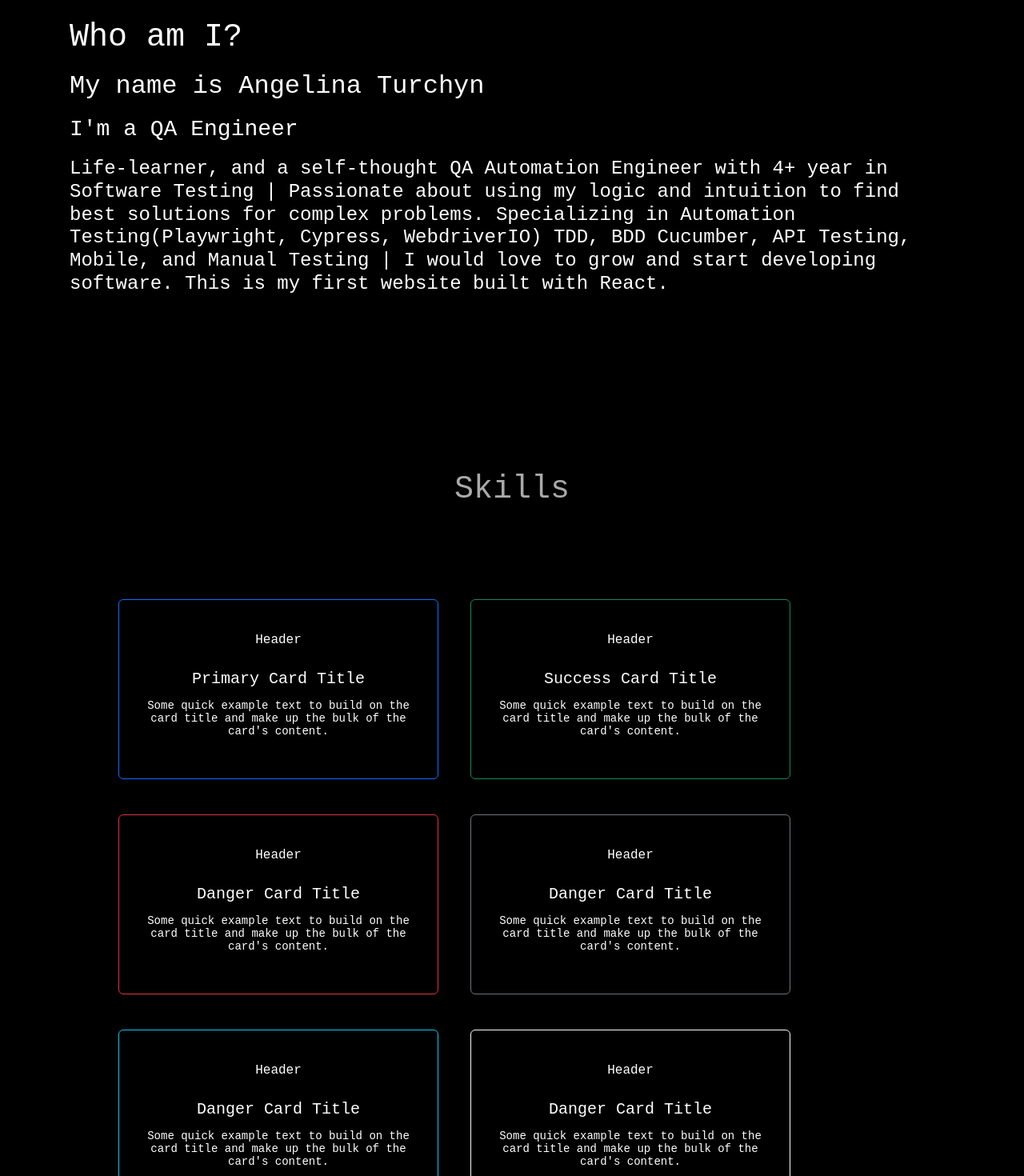
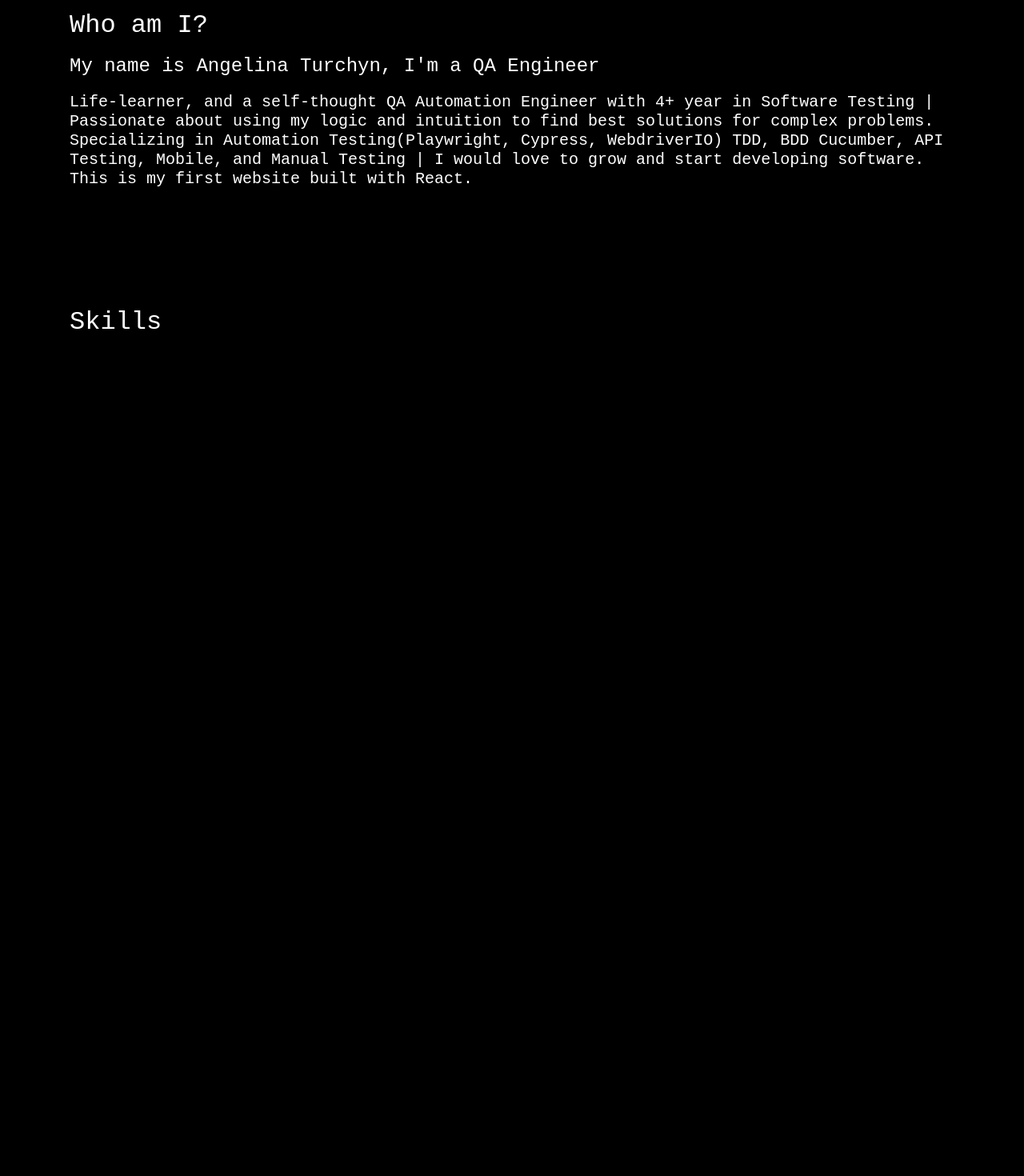
Before and after one commit to angelinaturchyn/react-portfolioproject, a React (Create React App) app: page / in a window 1280 px wide. Shown: the part 1330-2800 px from the top of the page at 80% size. After the commit the page ends 1776 px from the top, so only its background shows below. Built offline with nearby package versions, Linux system fonts and the light colour scheme; the HTML template or start-up script is replaced by a standard one.

Commit message:
refactored UI

```diff
--- a/src/App.css
+++ b/src/App.css
@@ -121,11 +121,14 @@ img {
 }
 
 
-@media (prefers-reduced-motion: no-preference) {
-  .App-logo {
-    animation: App-logo-spin infinite 20s linear;
+
+@media (min-width:1700px) {
+  main .container {
+    max-width: 100%;
+    padding: 0 150px;
   }
 }
+
 
 .App-header {
   background-color: #282c34;
@@ -160,15 +163,14 @@ img {
 
 .top-left {
   position: absolute;
-  top: 350px;
-  left: 40px;
-  font-size: 20px;
+  top: 150px;
+  left: 20px;
 }
 
 .centered {
   position: absolute;
-  top: 50%;
-  left: 30%;
+  top: 20%;
+  left: 20%;
   transform: translate(-50%, -50%);
 }
 
@@ -176,26 +178,25 @@ img {
 
 .aboutme {
   text-align: left;
-  padding: 30px;
+  padding: 20px;
   margin-top: 40px;
-  margin-bottom: 160px;
+  margin-bottom: 100px;
+
 }
 
 .card {
   background-color: black !important;
-  padding: 30px;
+  padding: 0px;
   margin-left: 20px;
   margin-right: 20px;
   margin-bottom: 20px;
   color: white;
-
-
 }
 
 .skills {
-  position: center;
+  text-align: left;
   padding: 10px;
-  margin-top: 40px;
+  margin-top: 0px;
   margin-left: 30px;
   margin-right: 30px;
 }
--- a/src/App.js
+++ b/src/App.js
@@ -4,10 +4,11 @@ import {NavBar} from "./components/navBar";
 import {Banner} from "./components/banner";
 import {Skills} from "./components/skills";
 import {AboutMe} from "./components/aboutMe";
+import React, { useState, useEffect } from 'react'
 
 
 function App() {
-  return (
+    return (
     <div className="App">
       <NavBar/>
         <Banner/>
--- a/src/components/aboutMe.js
+++ b/src/components/aboutMe.js
@@ -6,17 +6,15 @@ export const AboutMe = () => {
 
     const [activeLink] = useState('home');
     const [click, setClick] = useState(false)
-
     return (
         <Container className={'aboutme'} id="aboutme">
-            <h1>Who am I?</h1>
-            <h2>My name is Angelina Turchyn </h2>
-            <h3>I'm a QA Engineer</h3>
-            <h4>Life-learner, and a self-thought QA Automation Engineer with 4+ year in Software Testing |
+            <h2>Who am I?</h2>
+            <h4>My name is Angelina Turchyn, I'm a QA Engineer</h4>
+            <h5>Life-learner, and a self-thought QA Automation Engineer with 4+ year in Software Testing |
                 Passionate about using my logic and intuition to find best solutions for complex problems. Specializing in Automation Testing(Playwright, Cypress, WebdriverIO)
                 TDD, BDD Cucumber, API Testing, Mobile, and Manual Testing |
                 I would love to grow and start developing software. This is my first website built with React.
-            </h4>
+            </h5>
         </Container>
     )
 }
--- a/src/components/banner.js
+++ b/src/components/banner.js
@@ -50,7 +50,7 @@ export const Banner = () => {
             <img src={headerImg} alt="Header Img"/>
                     <div className="top-left" >
                         <Col xs={12} md={6} xl={7}>
-                        <h1>{`Hi there! I'm Angelina,`} <span className="txt-rotate"  data-rotate='[ " QA Engineer", "QA Engineer", "UI/UX Designer" ]'><span className="wrap">{text}</span></span></h1>
+                        <h2>{`Hi there! I'm Angelina,`} <span className="txt-rotate"  data-rotate='[ " QA Engineer", "QA Engineer", "UI/UX Designer" ]'><span className="wrap">{text}</span></span></h2>
                         </Col>
                     </div>
         </section>
--- a/src/components/skills.js
+++ b/src/components/skills.js
@@ -1,9 +1,6 @@
 import * as React from 'react';
 import {useRef, useState} from 'react';
-import Carousel from 'react-bootstrap/Carousel';
-import Card from 'react-bootstrap/Card';
-import Row from 'react-bootstrap/Row';
-import {Col} from "react-bootstrap";
+import {Container} from "react-bootstrap";
 
 export const Skills = () => {
     const [index, setIndex] = useState(0);
@@ -13,108 +10,10 @@ export const Skills = () => {
     };
 
         return (
-            <div className='skills' id='skills'>
-                <h1>Skills</h1>
-
-                <Row  className="g-4">
-
-                <Card border="primary" style={{ width: '25rem' }}>
-
-                    <Card.Header>Header</Card.Header>
-                    <Card.Body>
-                        <Card.Title>Primary Card Title</Card.Title>
-                        <Card.Text>
-                            Some quick example text to build on the card title and make up the
-                            bulk of the card's content.
-                        </Card.Text>
-                    </Card.Body>
-                </Card>
-                <br />
+            <Container className={'skills'} id="skills">
+                <h2>Skills</h2>
+            </Container>
 
 
-                <Card border="success" style={{ width: '25rem' }}>
-                    <Card.Header>Header</Card.Header>
-                    <Card.Body>
-                        <Card.Title>Success Card Title</Card.Title>
-                        <Card.Text>
-                            Some quick example text to build on the card title and make up the
-                            bulk of the card's content.
-                        </Card.Text>
-                    </Card.Body>
-                </Card>
-                <br />
-
-                <Card border="danger" style={{ width: '25rem' }}>
-                    <Card.Header>Header</Card.Header>
-                    <Card.Body>
-                        <Card.Title>Danger Card Title</Card.Title>
-                        <Card.Text>
-                            Some quick example text to build on the card title and make up the
-                            bulk of the card's content.
-                        </Card.Text>
-                    </Card.Body>
-                </Card>
-                <br />
-                    <Card border="secondary" style={{ width: '25rem' }}>
-                        <Card.Header>Header</Card.Header>
-                        <Card.Body>
-                            <Card.Title>Danger Card Title</Card.Title>
-                            <Card.Text>
-                                Some quick example text to build on the card title and make up the
-                                bulk of the card's content.
-                            </Card.Text>
-                        </Card.Body>
-                    </Card>
-                    <br />
-                    <Card border="info" style={{ width: '25rem' }}>
-                        <Card.Header>Header</Card.Header>
-                        <Card.Body>
-                            <Card.Title>Danger Card Title</Card.Title>
-                            <Card.Text>
-                                Some quick example text to build on the card title and make up the
-                                bulk of the card's content.
-                            </Card.Text>
-                        </Card.Body>
-                    </Card>
-                    <br />
-                    <Card border="light" style={{ width: '25rem' }}>
-                        <Card.Header>Header</Card.Header>
-                        <Card.Body>
-                            <Card.Title>Danger Card Title</Card.Title>
-                            <Card.Text>
-                                Some quick example text to build on the card title and make up the
-                                bulk of the card's content.
-                            </Card.Text>
-                        </Card.Body>
-                    </Card>
-                    <br />
-                </Row>
-
-            </div>
     )
 }
-
-//<Carousel activeIndex={index} onSelect={handleSelect}>
-//         <Carousel.Item >
-//             <h1>Skills </h1>
-//             <h6>Languages:  Javascript, Java</h6>
-//             <h6>Smoke, Integration Testing, End- to-End Testing</h6>
-//             <h6> Technologies: Git, GitHub, HTML, CSS, React.js, Node.js</h6>
-//             <h6>System and User Acceptance Testing </h6>
-//             <h6> Automation Tools: Playwright, Cypress, Appium Mobile automation</h6>
-//             <h6>BDD (Behavior Driven Development)</h6>
-//             <h6> TDD (Test Driven Development) using Cucumber in Gherkins format</h6>
-//
-//         </Carousel.Item>
-//         <Carousel.Item>
-//             <h1>Skills</h1>
-//             <h6> Database: MongoDB, SQL</h6>
-//             <h6> API Testing: Postam, REST API, Swagger</h6>
-//             <h6> Test Approaches: Waterfall, Agile/Scrum, SDLC, STLC</h6>
-//             <h6> Defect Management Tools: JIRA, TestRail, Shortcut</h6>
-//             <h6>Operating Systems:  Apple macOS, Microsoft Windows, Google's Android OS, Kali Linux</h6>
-//             <h6>Functional GUI, UI, Compatibility, Sanity, Regression, Cross-browser,</h6>
-//             <h6>Black box, grey box and white box of the application</h6>
-//
-//         </Carousel.Item>
-//     </Carousel>
```
